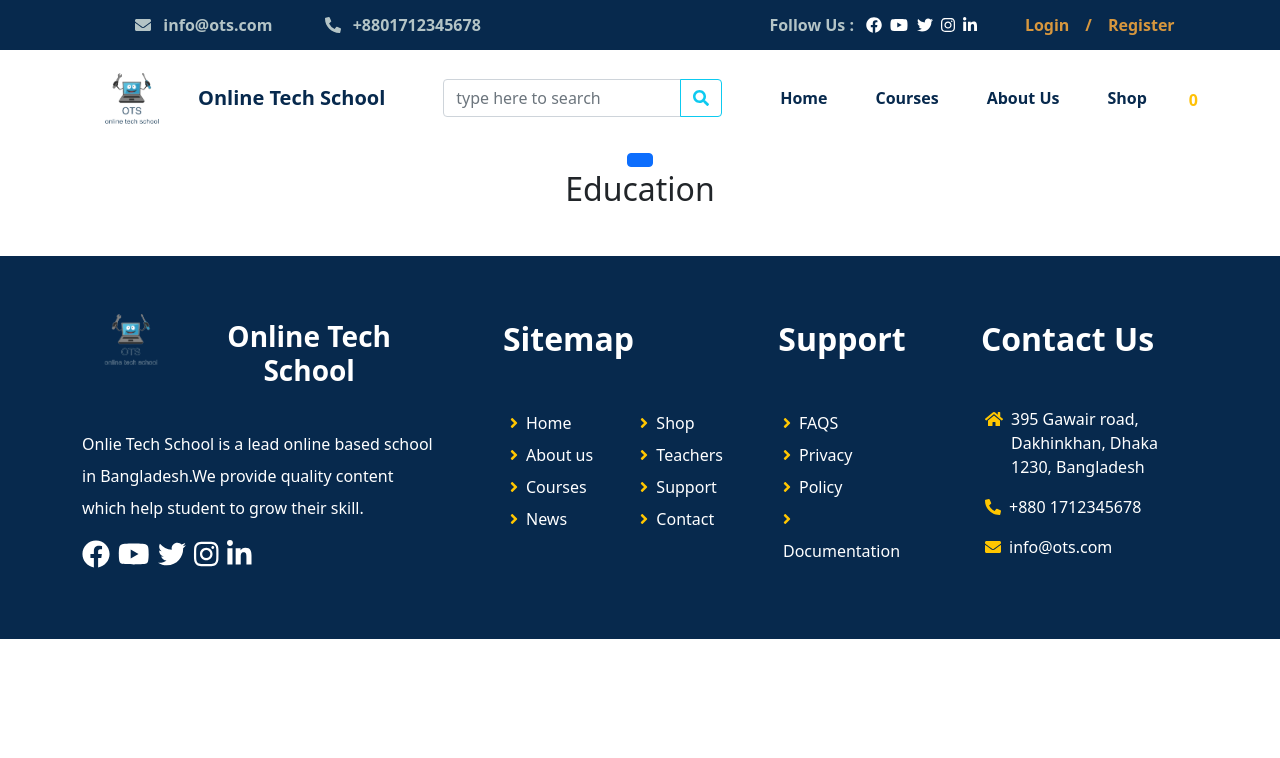
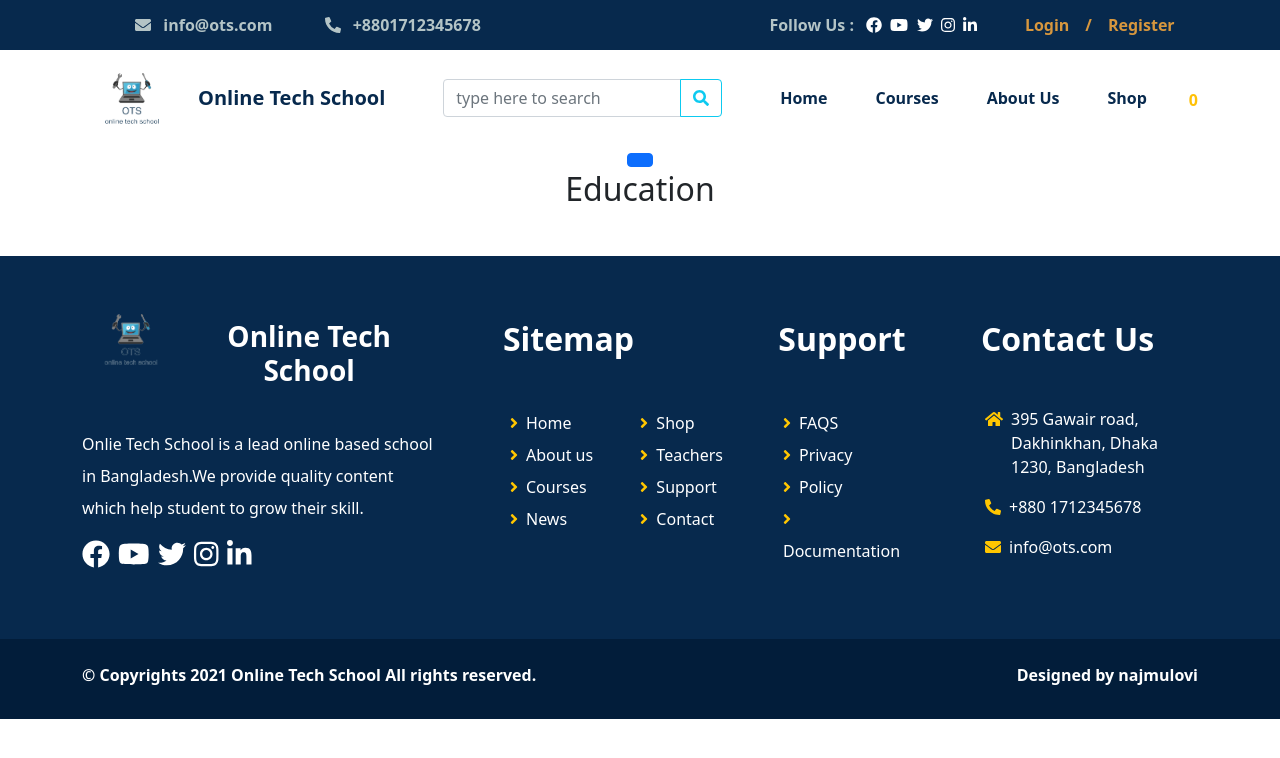
Before and after one commit to mdnajmul/online-tech-school--ots--react, a React (Create React App) app: page / in a window 1280 px wide. Shown: the top 758 px of the page. Built offline with nearby package versions, Linux system fonts and the light colour scheme.

Commit message:
footer copyright part design complete

```diff
--- a/src/components/Footer/Footer.css
+++ b/src/components/Footer/Footer.css
@@ -15,3 +15,6 @@ ol {
 .footer-hover-clr:hover {
   color: #ffc600;
 }
+.footer-bottom {
+  background-color: #021d3a;
+}
--- a/src/components/Footer/Footer.js
+++ b/src/components/Footer/Footer.js
@@ -266,6 +266,15 @@ const Footer = () => {
           </div>
         </div>
       </div>
+      <div className="footer-bottom">
+        <div className="container d-flex justify-content-between pt-4 pb-3">
+          <p className="text-white fw-bold">
+            &copy; Copyrights {new Date().getFullYear()} Online Tech School All
+            rights reserved.
+          </p>
+          <p className="text-white fw-bold">Designed by najmulovi</p>
+        </div>
+      </div>
     </div>
   );
 };
```
